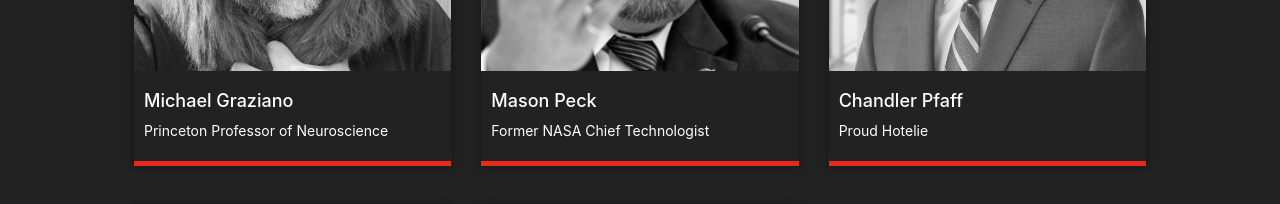
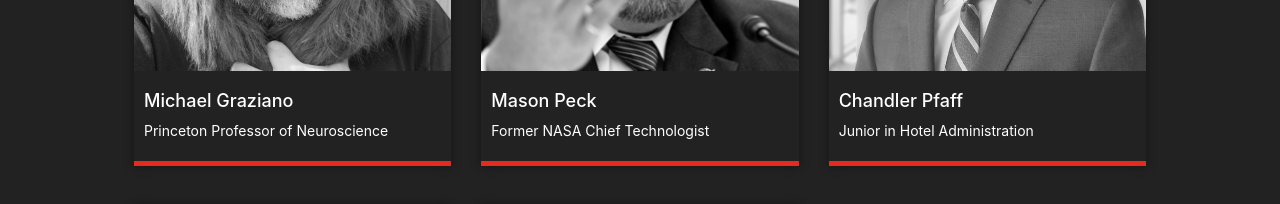
Before and after one commit to adams583/tedxcornell-react, a React (Create React App) app: page /events in a window 1280 px wide. Shown: the part 3960-4164 px from the top of the page. Built offline with nearby package versions, Linux system fonts and the light colour scheme.

Commit message:
Updated chandlers title

```diff
--- a/src/speakers/speaker-profiles.js
+++ b/src/speakers/speaker-profiles.js
@@ -112,7 +112,7 @@ const chandler = {
   name: "Chandler Pfaff",
   img: chandler_pic,
   url: "chandler-pfaff",
-  title: "Proud Hotelie",
+  title: "Junior in Hotel Administration",
   talkTitle: "Lessons from a Syrian Refugee Camp",
   talkInfo: "",
   podcastId: 9079304,
```
